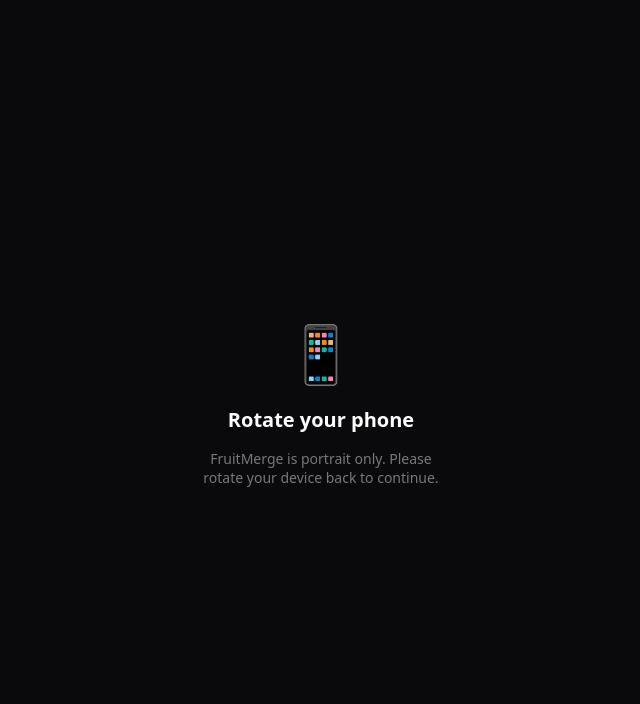
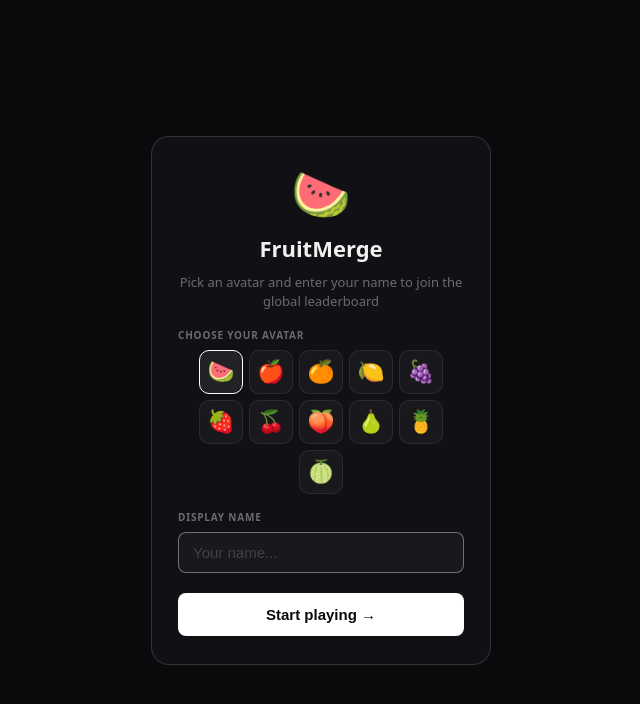
Before and after one commit to MVELO32/Fruitmerge, a React (Vite) app: page / in a window 1280 px wide. Shown: the top 704 px of the page, without its empty margins (319-959 px from the left). Built offline with nearby package versions, Linux system fonts and the light colour scheme.

Commit message:
Circles only + rotation guard skips desktop

```diff
--- a/src/components/RotationGuard.jsx
+++ b/src/components/RotationGuard.jsx
@@ -1,39 +1,54 @@
 import { useEffect, useState } from "react";
 
-export function RotationGuard({ children }) {
-  const [isLandscape, setIsLandscape] = useState(
-    () => window.innerWidth > window.innerHeight
-  );
+// Only show the rotation warning on touch/mobile devices.
+// Desktop users can play in any orientation.
+const isMobile = () =>
+  "ontouchstart" in window ||
+  navigator.maxTouchPoints > 0 ||
+  /Android|iPhone|iPad|iPod/i.test(navigator.userAgent);
+
+export function RotationGuard({ children, engineRef }) {
+  const [isLandscape, setIsLandscape] = useState(false);
 
   useEffect(() => {
-    const check = () => setIsLandscape(window.innerWidth > window.innerHeight);
+    if (!isMobile()) return; // desktop — never block
+
+    const check = () => {
+      const landscape = window.innerWidth > window.innerHeight;
+      setIsLandscape(landscape);
+      const engine = engineRef?.current;
+      if (engine) engine.timing.timeScale = landscape ? 0 : 1;
+    };
+
+    check();
     window.addEventListener("resize", check);
     window.addEventListener("orientationchange", check);
     return () => {
       window.removeEventListener("resize", check);
       window.removeEventListener("orientationchange", check);
     };
-  }, []);
+  }, [engineRef]);
 
-  if (isLandscape) {
   return (
+    <>
+      {children}
+      {isLandscape && (
         <div style={{
-        position: "fixed", inset: 0,
+          position: "fixed", inset: 0, zIndex: 9999,
           background: "#0a0a0d",
           display: "flex", flexDirection: "column",
           alignItems: "center", justifyContent: "center",
-        gap: 16, zIndex: 9999,
-        fontFamily: "system-ui, sans-serif",
-        color: "#fff", textAlign: "center", padding: 32,
+          gap: 20, fontFamily: "system-ui, sans-serif",
+          color: "#fff", textAlign: "center", padding: 40,
         }}>
-        <span style={{ fontSize: 56 }}>📱</span>
-        <p style={{ fontSize: 20, fontWeight: 600 }}>Rotate your phone</p>
-        <p style={{ fontSize: 14, color: "rgba(255,255,255,0.45)", maxWidth: 260 }}>
-          FruitMerge is portrait only. Please rotate your device back to continue.
+          <div style={{ fontSize: 64, animation: "tilt 1.5s ease-in-out infinite alternate" }}>📱</div>
+          <p style={{ fontSize: 22, fontWeight: 700 }}>Rotate back to portrait</p>
+          <p style={{ fontSize: 14, color: "rgba(255,255,255,0.45)", maxWidth: 280, lineHeight: 1.6 }}>
+            Your game is paused and waiting — no progress lost.
           </p>
+          <style>{`@keyframes tilt { from{transform:rotate(-20deg)} to{transform:rotate(20deg)} }`}</style>
         </div>
+      )}
+    </>
   );
 }
-
-  return children;
-}
--- a/src/game/useGameEngine.js
+++ b/src/game/useGameEngine.js
@@ -7,8 +7,9 @@
 export const DANGER_Y = 72;
 export const DROP_Y   = 42;
 
-export function useGameEngine({ canvasRef, canvasSize, onScore, onGameOver, onTierChange }) {
-  const engineRef     = useRef(null);
+export function useGameEngine({ canvasRef, canvasSize, onScore, onGameOver, onTierChange, engineRef: externalEngineRef }) {
+  const internalRef   = useRef(null);
+  const engineRef     = externalEngineRef || internalRef;
   const runnerRef     = useRef(null);
   const renderRef     = useRef(null);
   const fruitsRef     = useRef([]);
@@ -21,7 +22,6 @@
   const nextTierRef   = useRef(0);
   const scoreRef      = useRef(0);
   const sizeRef       = useRef(canvasSize);
-  // Scaled fruits for the current canvas width — recalculated on resize
   const fruitsDefRef  = useRef(getFruits(canvasSize.width));
   const onScoreRef    = useRef(onScore);
   const onGameOverRef = useRef(onGameOver);
@@ -50,7 +50,11 @@
       frictionAir: 0.01,
       density: 0.003,
       label: "fruit",
-      render: { fillStyle: color, strokeStyle: "rgba(255,255,255,0.18)", lineWidth: 1.5 },
+      render: {
+        fillStyle: color,
+        strokeStyle: "rgba(255,255,255,0.18)",
+        lineWidth: 1.5,
+      },
     });
     body.fruitTier    = tier;
     body.isFalling    = !merged;
@@ -90,27 +94,23 @@
     setTimeout(() => { if (!gameOverRef.current) canDropRef.current = true; }, 600);
   }, [spawnFruit, clampX]);
 
-  // Resize canvas + walls when viewport changes
   useEffect(() => {
-    sizeRef.current = canvasSize;
-    // Recalculate fruit sizes for the new canvas width
+    sizeRef.current      = canvasSize;
     fruitsDefRef.current = getFruits(canvasSize.width);
-
     const engine = engineRef.current;
     const render  = renderRef.current;
     const walls   = wallsRef.current;
     if (!engine || !render || !walls.floor) return;
-
     const { width, height } = canvasSize;
     render.canvas.width   = width;
     render.canvas.height  = height;
     render.options.width  = width;
     render.options.height = height;
-    Matter.Body.setPosition(walls.floor,  { x: width / 2,          y: height + FLOOR_T / 2 });
+    Matter.Body.setPosition(walls.floor, { x: width / 2, y: height + FLOOR_T / 2 });
     Matter.Body.setVertices(walls.floor,
       Matter.Bodies.rectangle(width / 2, height + FLOOR_T / 2, width + WALL_T * 2, FLOOR_T).vertices);
-    Matter.Body.setPosition(walls.left,   { x: -WALL_T / 2,        y: height / 2 });
-    Matter.Body.setPosition(walls.right,  { x: width + WALL_T / 2, y: height / 2 });
+    Matter.Body.setPosition(walls.left,  { x: -WALL_T / 2,        y: height / 2 });
+    Matter.Body.setPosition(walls.right, { x: width + WALL_T / 2, y: height / 2 });
     dropXRef.current = clampX(width / 2);
   }, [canvasSize, clampX]);
 
@@ -118,8 +118,6 @@
     const canvas = canvasRef.current;
     if (!canvas) return;
     const { width, height } = sizeRef.current;
-
-    // Scale fruits to initial canvas width
     fruitsDefRef.current = getFruits(width);
 
     const engine = Matter.Engine.create({ gravity: { y: 1.2 } });
@@ -141,7 +139,7 @@
     nextTierRef.current = randTier();
     dropXRef.current    = width / 2;
 
-    const wallOpts = { isStatic: true, friction: 0.4, restitution: 0.05, render: { fillStyle: "#1e1e24" } };
+    const wallOpts = { isStatic: true, friction: 0.4, restitution: 0.05, render: { fillStyle: "#1a1a22" } };
     const floor = Matter.Bodies.rectangle(width / 2, height + FLOOR_T / 2, width + WALL_T * 2, FLOOR_T, wallOpts);
     const left  = Matter.Bodies.rectangle(-WALL_T / 2, height / 2, WALL_T, height * 2, wallOpts);
     const right = Matter.Bodies.rectangle(width + WALL_T / 2, height / 2, WALL_T, height * 2, wallOpts);
@@ -187,7 +185,7 @@
     Matter.Runner.run(runner, engine);
     Matter.Render.run(render);
 
-    // Dropper preview
+    // Dropper preview — colored circle with guide line
     const drawDropper = () => {
       if (!canvas) { rafRef.current = requestAnimationFrame(drawDropper); return; }
       const ctx = canvas.getContext("2d");
```
Lines whose indentation alone changed are shown as unchanged.
